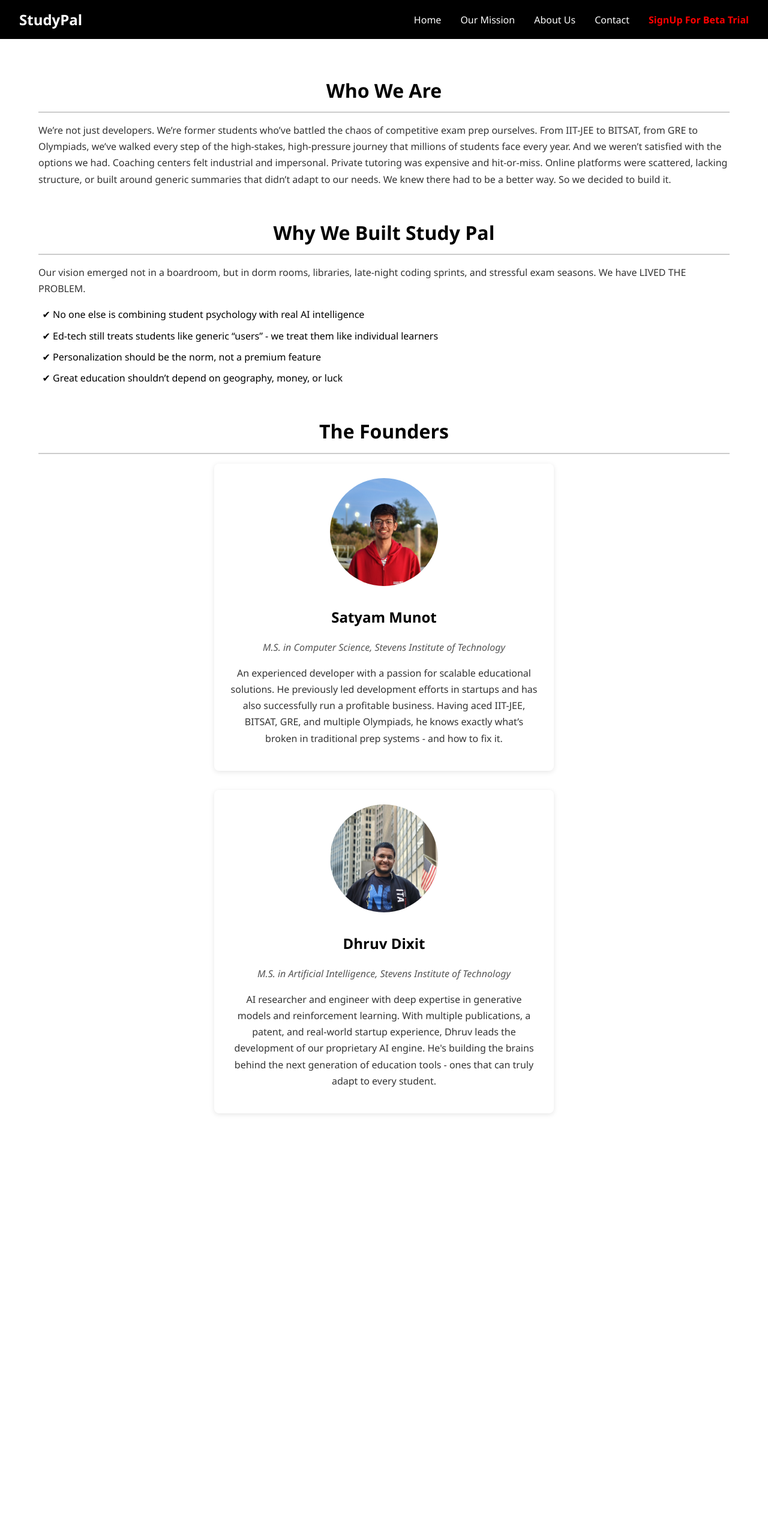
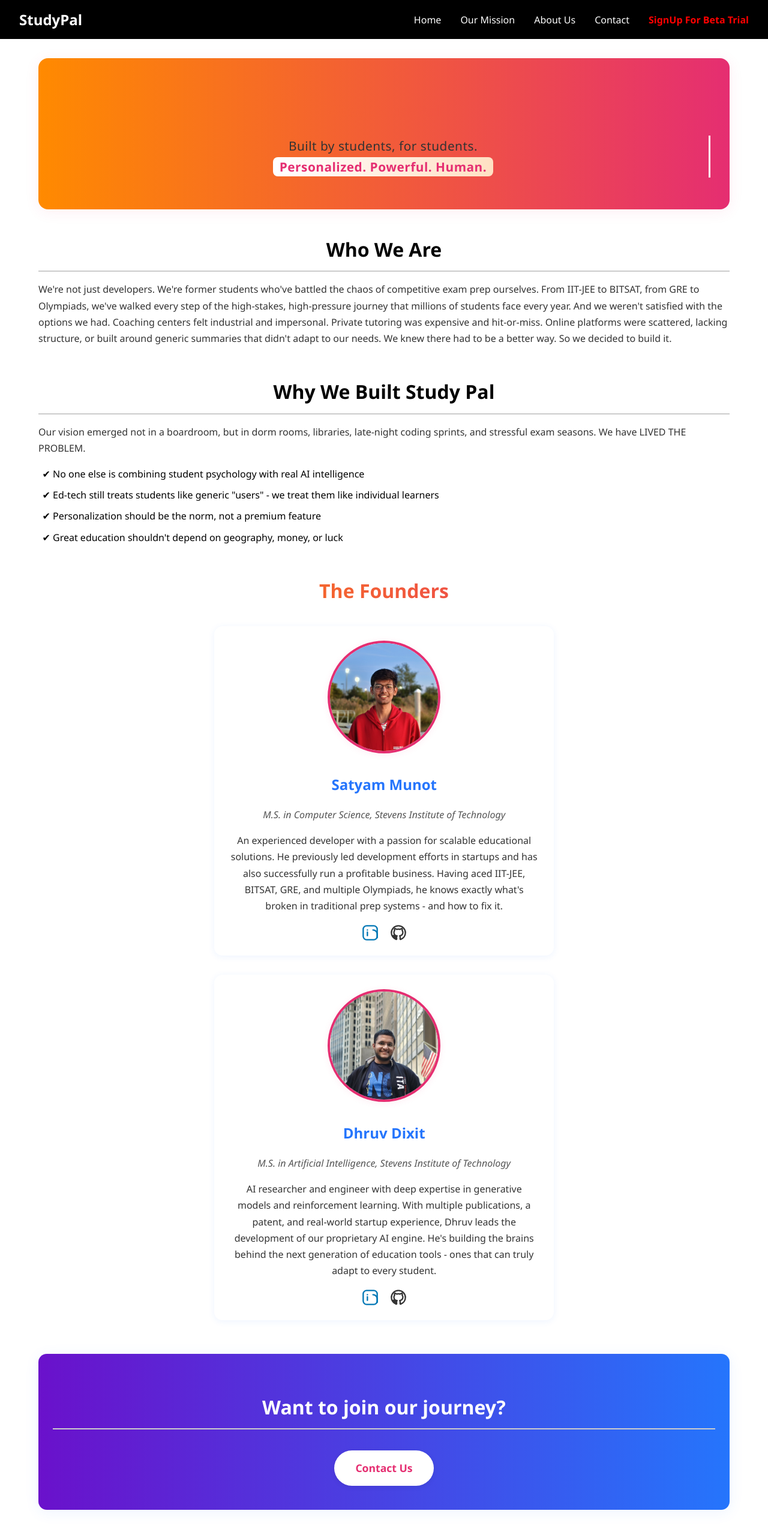
Before and after one commit to Satyam2303/StudyPal, a React (Create React App) app: page /about in a window 1280 px wide. Shown: the whole page at 60% size. Before the commit the page ends 1936 px from the top, so only its background shows below. Built offline with nearby package versions, Linux system fonts and the light colour scheme.

Commit message:
Enhance About Us page with dynamic visuals, animations, and social icons

```diff
--- a/src/About.css
+++ b/src/About.css
@@ -6,6 +6,54 @@
   margin: auto;
   text-align: left;
   line-height: 1.7;
+  position: relative;
+}
+
+/* Hero Section */
+.about-hero {
+  background: linear-gradient(90deg, #ff8a00 0%, #e52e71 100%);
+  color: #fff;
+  padding: 3rem 2rem 2rem 2rem;
+  border-radius: 16px;
+  margin-bottom: 2.5rem;
+  text-align: center;
+  box-shadow: 0 4px 24px rgba(229,46,113,0.08);
+}
+.gradient-text {
+  background: linear-gradient(90deg, #6a11cb 0%, #2575fc 100%);
+  -webkit-background-clip: text;
+  -webkit-text-fill-color: transparent;
+  background-clip: text;
+  text-fill-color: transparent;
+}
+.hero-subtext {
+  font-size: 1.3rem;
+  margin-top: 1.2rem;
+  font-weight: 500;
+  letter-spacing: 0.5px;
+}
+.highlight {
+  background: linear-gradient(90deg, #fff 0%, #ffe0c3 100%);
+  color: #e52e71;
+  padding: 0.1em 0.5em;
+  border-radius: 8px;
+  font-weight: bold;
+}
+
+/* Typewriter animation */
+.typewriter {
+  overflow: hidden;
+  border-right: .15em solid #fff;
+  white-space: nowrap;
+  animation: typing 2.5s steps(40, end), blink-caret .75s step-end infinite;
+}
+@keyframes typing {
+  from { width: 0 }
+  to { width: 100% }
+}
+@keyframes blink-caret {
+  from, to { border-color: transparent }
+  50% { border-color: #fff; }
 }
 
 .about-section, .founders-section {
@@ -20,6 +68,12 @@
   text-align: center;
 }
 
+.about-section h2.gradient-text,
+.founders-section h2.gradient-text {
+  border-bottom: none;
+  margin-bottom: 1.5rem;
+}
+
 .about-page p {
   color: #333;
 }
@@ -28,7 +82,6 @@
   list-style: '✔ ';
   padding-left: 1.5rem;
 }
-
 .why-list li {
   margin-bottom: 0.5rem;
 }
@@ -45,25 +98,109 @@
   min-width: 300px;
   text-align: center;
   padding: 1.5rem;
-  box-shadow: 0 2px 8px rgba(0,0,0,0.1);
-  border-radius: 8px;
+  box-shadow: 0 2px 12px rgba(37,117,252,0.08);
+  border-radius: 14px;
+  background: #fff;
+  position: relative;
+  transition: transform 0.3s, box-shadow 0.3s;
+  z-index: 1;
 }
-
+.founder-card:hover {
+  transform: translateY(-8px) scale(1.03);
+  box-shadow: 0 8px 32px rgba(229,46,113,0.12);
+}
 .founder-card img {
   width: 180px;
   height: 180px;
   border-radius: 50%;
   object-fit: cover;
   margin-bottom: 1rem;
+  border: 4px solid #e52e71;
+  box-shadow: 0 2px 12px rgba(229,46,113,0.08);
 }
-
 .founder-card h3 {
   margin: 0.5rem 0;
   font-size: 1.5rem;
+  color: #2575fc;
 }
-
 .founder-card .degree {
   font-style: italic;
   color: #555;
   margin-bottom: 1rem;
 }
+.founder-socials {
+  margin-top: 1rem;
+  display: flex;
+  justify-content: center;
+  gap: 1.2rem;
+}
+.founder-socials a {
+  display: inline-block;
+  transition: transform 0.2s;
+}
+.founder-socials a:hover {
+  transform: scale(1.18) rotate(-6deg);
+}
+.founder-socials svg {
+  vertical-align: middle;
+}
+
+/* Animations */
+.fade-in {
+  opacity: 0;
+  animation: fadeIn 1.2s ease-in forwards;
+}
+@keyframes fadeIn {
+  to { opacity: 1; }
+}
+.slide-in {
+  opacity: 0;
+  transform: translateY(40px);
+  animation: slideIn 1.1s 0.2s cubic-bezier(.23,1.01,.32,1) forwards;
+}
+@keyframes slideIn {
+  to {
+    opacity: 1;
+    transform: none;
+  }
+}
+.pop-in {
+  opacity: 0;
+  transform: scale(0.95);
+  animation: popIn 0.8s 0.4s cubic-bezier(.23,1.01,.32,1) forwards;
+}
+@keyframes popIn {
+  to {
+    opacity: 1;
+    transform: none;
+  }
+}
+
+/* CTA Section */
+.about-cta {
+  margin-top: 3.5rem;
+  background: linear-gradient(90deg, #6a11cb 0%, #2575fc 100%);
+  color: #fff;
+  padding: 2.2rem 1.5rem 2.5rem 1.5rem;
+  border-radius: 14px;
+  box-shadow: 0 4px 24px rgba(37,117,252,0.08);
+  text-align: center;
+}
+.cta-btn {
+  display: inline-block;
+  margin-top: 1.2rem;
+  background: #fff;
+  color: #2575fc;
+  font-weight: bold;
+  padding: 0.9rem 2.2rem;
+  border-radius: 30px;
+  font-size: 1.1rem;
+  text-decoration: none;
+  box-shadow: 0 2px 8px rgba(0,0,0,0.08);
+  transition: background 0.2s, color 0.2s, transform 0.2s;
+}
+.cta-btn:hover {
+  background: #2575fc;
+  color: #fff;
+  transform: scale(1.06);
+}
--- a/src/About.js
+++ b/src/About.js
@@ -5,43 +5,81 @@ import './About.css';
 import satyamImg from './assets/satyam.jpg';
 import dhruvImg from './assets/dhruv.jpg';
 
+const founders = [
+  {
+    name: 'Satyam Munot',
+    img: satyamImg,
+    degree: 'M.S. in Computer Science, Stevens Institute of Technology',
+    desc: `An experienced developer with a passion for scalable educational solutions. He previously led development efforts in startups and has also successfully run a profitable business. Having aced IIT-JEE, BITSAT, GRE, and multiple Olympiads, he knows exactly what's broken in traditional prep systems - and how to fix it.`,
+    linkedin: 'https://www.linkedin.com/in/satyam-munot/',
+    github: 'https://github.com/Satyam2303',
+  },
+  {
+    name: 'Dhruv Dixit',
+    img: dhruvImg,
+    degree: 'M.S. in Artificial Intelligence, Stevens Institute of Technology',
+    desc: `AI researcher and engineer with deep expertise in generative models and reinforcement learning. With multiple publications, a patent, and real-world startup experience, Dhruv leads the development of our proprietary AI engine. He's building the brains behind the next generation of education tools - ones that can truly adapt to every student.`,
+    linkedin: 'https://www.linkedin.com/in/dhruv-dixit/',
+    github: 'https://github.com/dhruvdixit',
+  },
+];
+
 const About = () => {
   return (
     <div className="about-page">
-      <div className="about-section">
+      {/* Hero Section */}
+      <section className="about-hero fade-in">
+        <h1 className="gradient-text">About StudyPal</h1>
+        <p className="hero-subtext typewriter">
+          Built by students, for students. <br />
+          <span className="highlight">Personalized. Powerful. Human.</span>
+        </p>
+      </section>
+
+      <div className="about-section slide-in">
         <h2>Who We Are</h2>
         <p>
-          We’re not just developers. We’re former students who’ve battled the chaos of competitive exam prep ourselves. From IIT-JEE to BITSAT, from GRE to Olympiads, we’ve walked every step of the high-stakes, high-pressure journey that millions of students face every year. And we weren’t satisfied with the options we had. Coaching centers felt industrial and impersonal. Private tutoring was expensive and hit-or-miss. Online platforms were scattered, lacking structure, or built around generic summaries that didn’t adapt to our needs. We knew there had to be a better way. So we decided to build it.
+          We're not just developers. We're former students who've battled the chaos of competitive exam prep ourselves. From IIT-JEE to BITSAT, from GRE to Olympiads, we've walked every step of the high-stakes, high-pressure journey that millions of students face every year. And we weren't satisfied with the options we had. Coaching centers felt industrial and impersonal. Private tutoring was expensive and hit-or-miss. Online platforms were scattered, lacking structure, or built around generic summaries that didn't adapt to our needs. We knew there had to be a better way. So we decided to build it.
         </p>
       </div>
 
-      <div className="about-section">
+      <div className="about-section fade-in">
         <h2>Why We Built Study Pal</h2>
         <p>Our vision emerged not in a boardroom, but in dorm rooms, libraries, late-night coding sprints, and stressful exam seasons. We have LIVED THE PROBLEM.</p>
         <ul className="why-list">
           <li>No one else is combining student psychology with real AI intelligence</li>
-          <li>Ed-tech still treats students like generic “users” - we treat them like individual learners</li>
+          <li>Ed-tech still treats students like generic "users" - we treat them like individual learners</li>
           <li>Personalization should be the norm, not a premium feature</li>
-          <li>Great education shouldn’t depend on geography, money, or luck</li>
+          <li>Great education shouldn't depend on geography, money, or luck</li>
         </ul>
       </div>
 
       <div className="founders-section">
-        <h2>The Founders</h2>
+        <h2 className="gradient-text">The Founders</h2>
         <div className="founders-container">
-          <div className="founder-card">
-            <img src={satyamImg} alt="Satyam Munot" />
-            <h3>Satyam Munot</h3>
-            <p className="degree">M.S. in Computer Science, Stevens Institute of Technology</p>
-            <p>An experienced developer with a passion for scalable educational solutions. He previously led development efforts in startups and has also successfully run a profitable business. Having aced IIT-JEE, BITSAT, GRE, and multiple Olympiads, he knows exactly what’s broken in traditional prep systems - and how to fix it.</p>
-          </div>
-          <div className="founder-card">
-            <img src={dhruvImg} alt="Dhruv Dixit" />
-            <h3>Dhruv Dixit</h3>
-            <p className="degree">M.S. in Artificial Intelligence, Stevens Institute of Technology</p>
-            <p>AI researcher and engineer with deep expertise in generative models and reinforcement learning. With multiple publications, a patent, and real-world startup experience, Dhruv leads the development of our proprietary AI engine. He's building the brains behind the next generation of education tools - ones that can truly adapt to every student.</p>
-          </div>
+          {founders.map((f, i) => (
+            <div className="founder-card pop-in" key={f.name}>
+              <img src={f.img} alt={f.name} />
+              <h3>{f.name}</h3>
+              <p className="degree">{f.degree}</p>
+              <p>{f.desc}</p>
+              <div className="founder-socials">
+                <a href={f.linkedin} target="_blank" rel="noopener noreferrer" title="LinkedIn">
+                  <svg width="28" height="28" viewBox="0 0 24 24" fill="none" stroke="#0077b5" strokeWidth="2" strokeLinecap="round" strokeLinejoin="round"><rect x="2" y="2" width="20" height="20" rx="5" ry="5"/><path d="M16 8a6 6 0 0 1 6 6v5"/><line x1="8" y1="11" x2="8" y2="16"/><line x1="8" y1="8" x2="8" y2="8"/></svg>
+                </a>
+                <a href={f.github} target="_blank" rel="noopener noreferrer" title="GitHub">
+                  <svg width="28" height="28" viewBox="0 0 24 24" fill="none" stroke="#333" strokeWidth="2" strokeLinecap="round" strokeLinejoin="round"><path d="M12 2C6.48 2 2 6.48 2 12c0 4.42 2.87 8.17 6.84 9.49.5.09.66-.22.66-.48 0-.24-.01-.87-.01-1.7-2.78.6-3.37-1.34-3.37-1.34-.45-1.15-1.1-1.46-1.1-1.46-.9-.62.07-.6.07-.6 1 .07 1.53 1.03 1.53 1.03.89 1.52 2.34 1.08 2.91.83.09-.65.35-1.08.63-1.33-2.22-.25-4.56-1.11-4.56-4.95 0-1.09.39-1.98 1.03-2.68-.1-.25-.45-1.27.1-2.65 0 0 .84-.27 2.75 1.02A9.56 9.56 0 0 1 12 6.8c.85.004 1.71.115 2.51.337 1.91-1.29 2.75-1.02 2.75-1.02.55 1.38.2 2.4.1 2.65.64.7 1.03 1.59 1.03 2.68 0 3.85-2.34 4.7-4.57 4.95.36.31.68.92.68 1.85 0 1.33-.01 2.4-.01 2.73 0 .27.16.58.67.48A10.01 10.01 0 0 0 22 12c0-5.52-4.48-10-10-10z"/></svg>
+                </a>
+              </div>
+            </div>
+          ))}
         </div>
+      </div>
+
+      {/* Call to Action */}
+      <div className="about-cta fade-in">
+        <h2>Want to join our journey?</h2>
+        <a href="/contact" className="cta-btn">Contact Us</a>
       </div>
     </div>
   );
```
